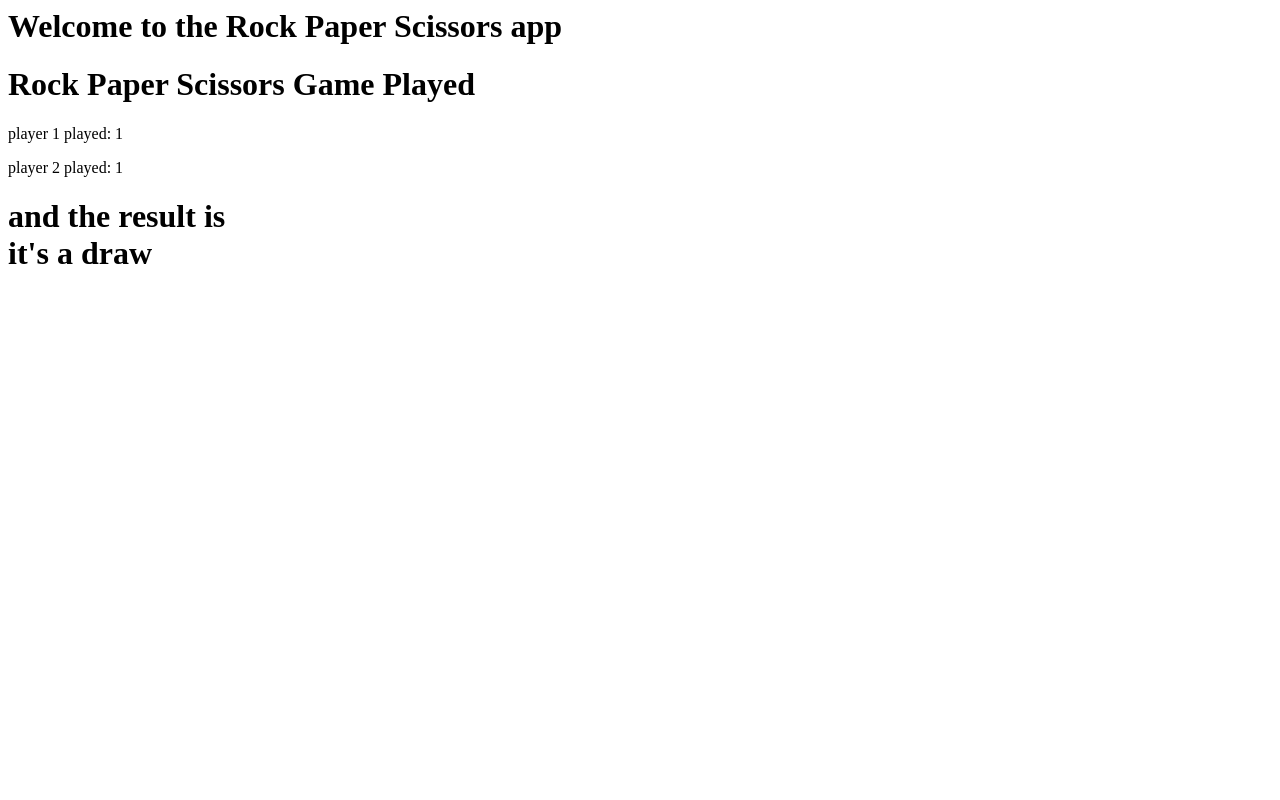
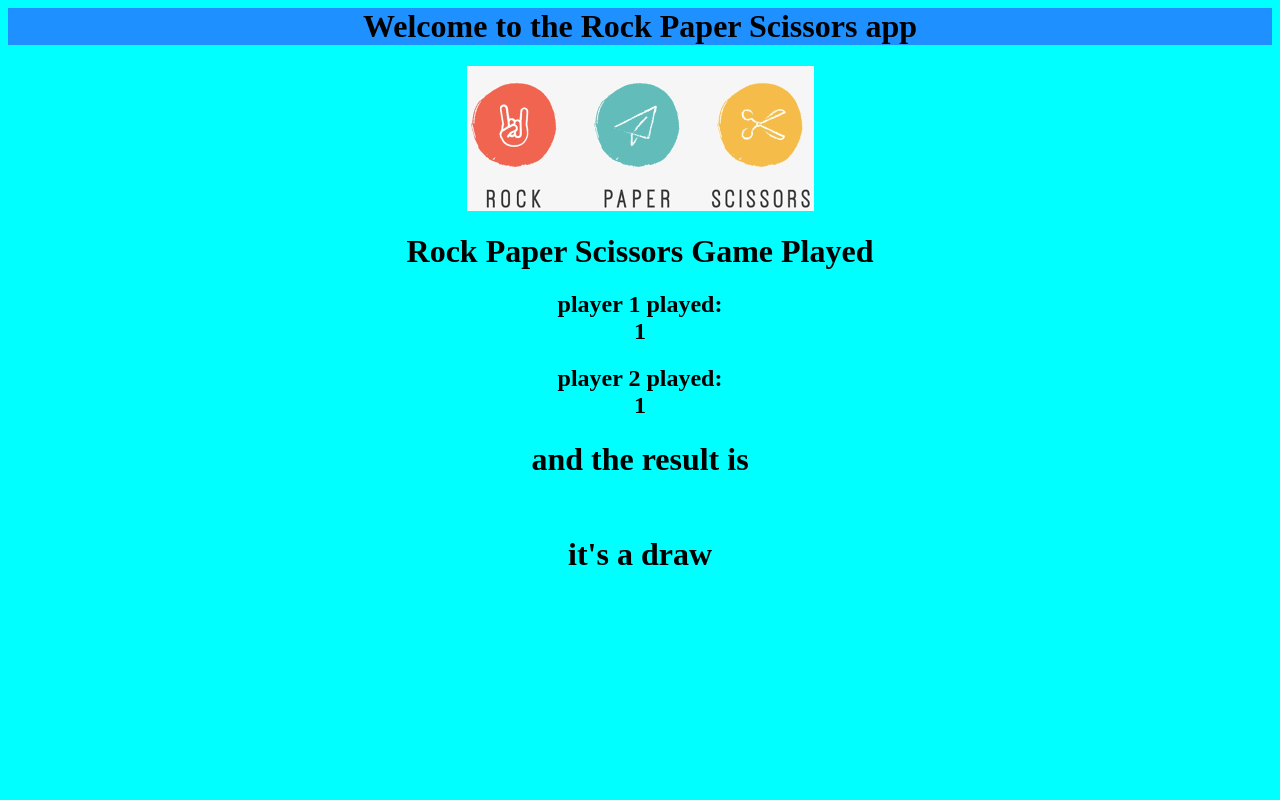
Before and after one commit to iainfraser188/rock-paper-scissors-homework, a Flask app: page /1/1 in a window 1280 px wide. Run offline with Flask 2, Linux system fonts and the light colour scheme.

Commit message:
some css done

```diff
--- a/static/main.css
+++ b/static/main.css
@@ -0,0 +1,15 @@
+.body{
+    background-color: aqua;
+}
+.image{
+    background-image: url(../img/rps.png);
+
+}
+#title-bar{
+    background-color: dodgerblue;
+    text-align: center;
+}
+
+*{
+    text-align: center;
+}
--- a/templates/base.html
+++ b/templates/base.html
@@ -3,8 +3,10 @@
         <title>{{title}} - Rock Paper Scissors</title>
         <link rel="stylesheet" href="{{ url_for('static', filename='main.css') }}">
     </head>
-    <body id="body">
+    <body class="body">
           <h1 id="title-bar" href="/">Welcome to the Rock Paper Scissors app</h1>
+          <img class="image" src=img/rps.png alt=" r p s img">
+
         {% block content %}
 
 
--- a/templates/index.html
+++ b/templates/index.html
@@ -3,10 +3,11 @@
 
         <div id = played>
           <h1 id= title> Rock Paper Scissors Game Played</h1>
-          <p> player 1 played: {{ player_1_played }}</p>
-          <p> player 2 played: {{ player_2_played }}</p>
+          <h2> player 1 played: <br>{{ player_1_played }}</h2>
+          <h2> player 2 played: <br>{{ player_2_played }}</h2>
 
         </div>
 
-          <h1 id="winner"> and the result  is<br> {{ winner}} </h1>
+          <h1 id="winner"> and the result  is </h1>
+          <h1 class="winner"><br> {{ winner}}</h1>
 {% endblock %}
```
Also changed, not shown: templates/img/rock_paper_scissors.jpeg (added), templates/img/rps.png (added).
